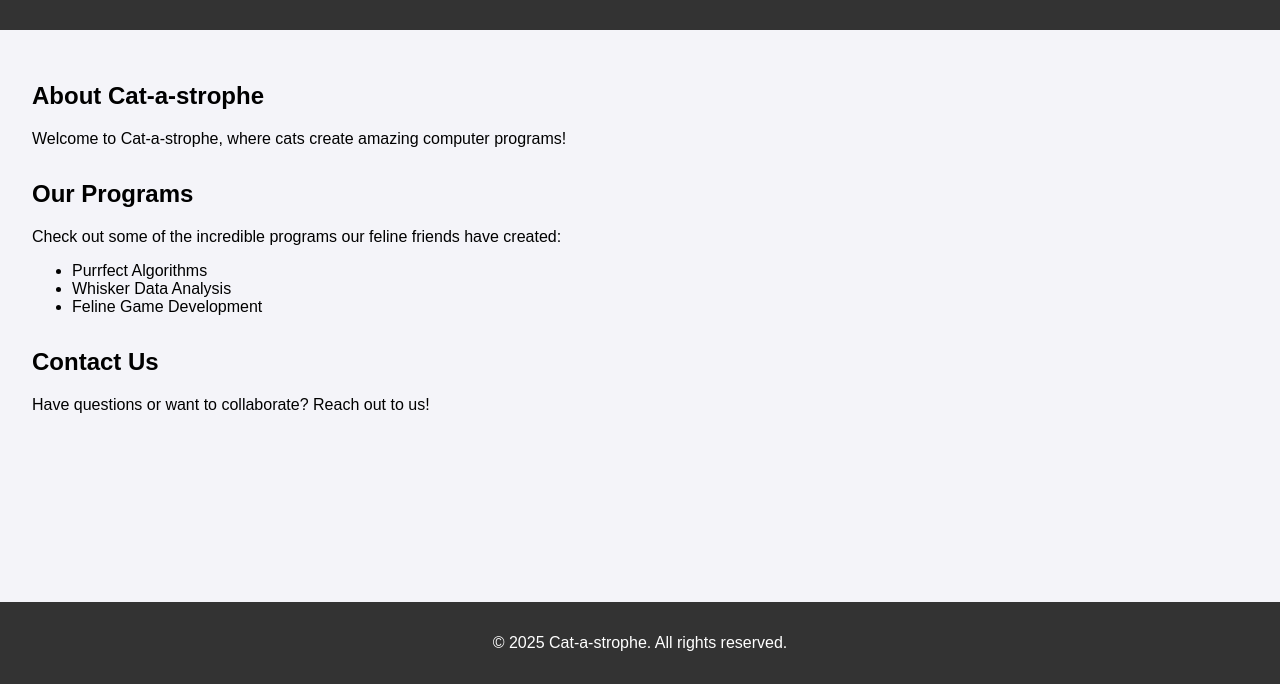
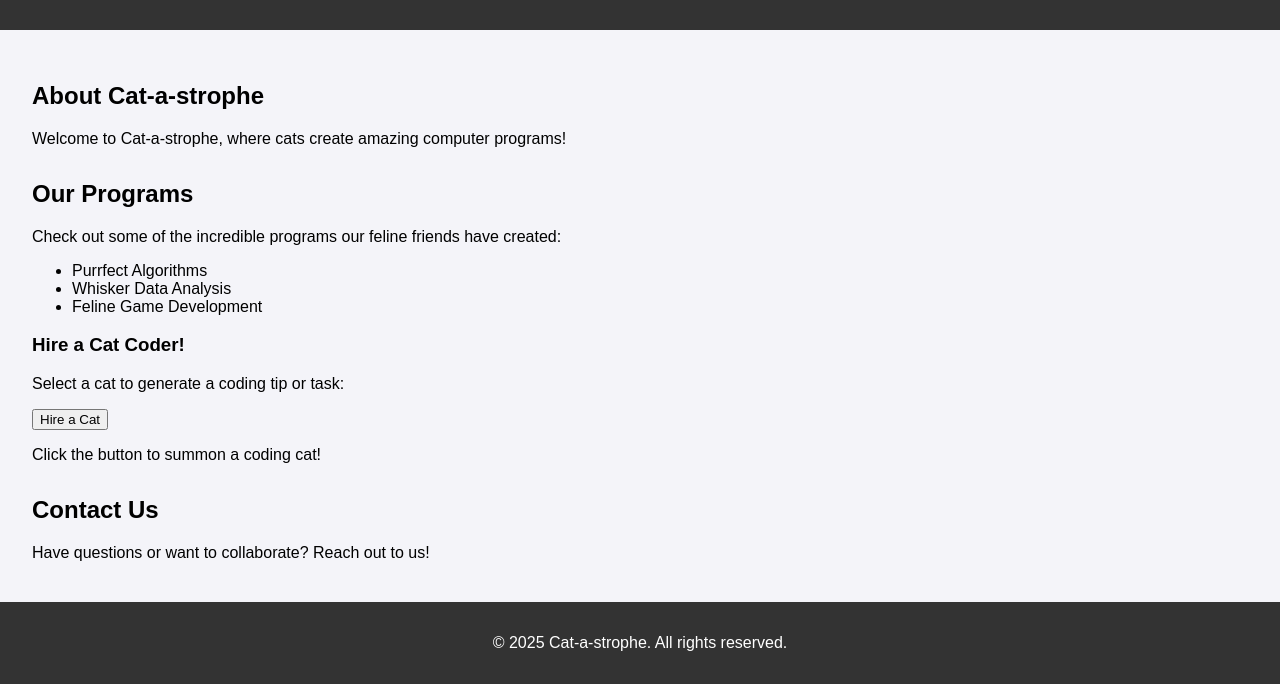
Before and after one commit to bryantfriend/9thGradeICT, a plain HTML site: page index.html in a window 1280 px wide. Shown: the part 116-800 px from the top of the page. Drawn offline with Linux system fonts and the light colour scheme.

Commit message:
Update index.html

```diff
--- a/index.html
+++ b/index.html
@@ -30,6 +30,15 @@
                 <li>Whisker Data Analysis</li>
                 <li>Feline Game Development</li>
             </ul>
+            <div id="cat-code-generator">
+                <h3>Hire a Cat Coder!</h3>
+                <p>Select a cat to generate a coding tip or task:</p>
+                <button id="hireCatBtn">Hire a Cat</button>
+                <div id="catOutput">
+                    <p id="catMessage">Click the button to summon a coding cat!</p>
+                    <p id="catTask"></p>
+                </div>
+            </div>
         </section>
         <section id="contact">
             <h2>Contact Us</h2>
```
